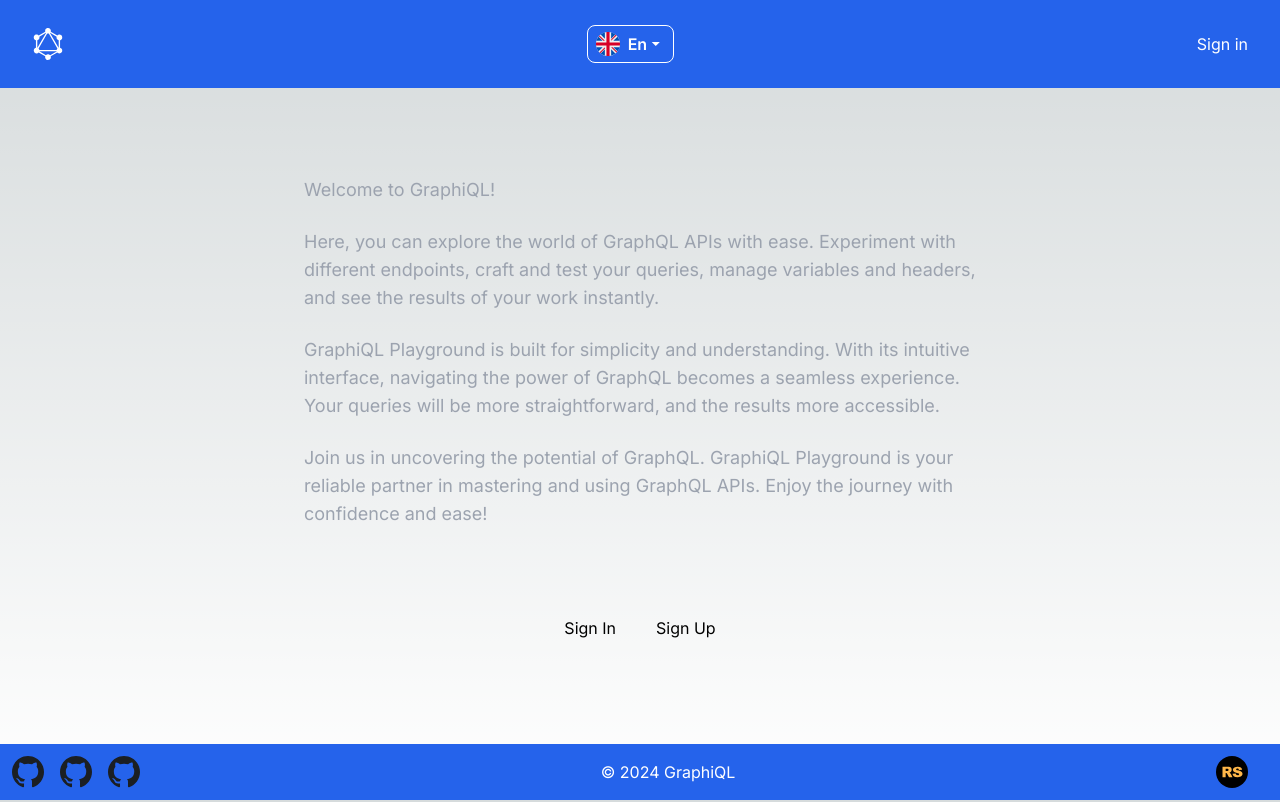
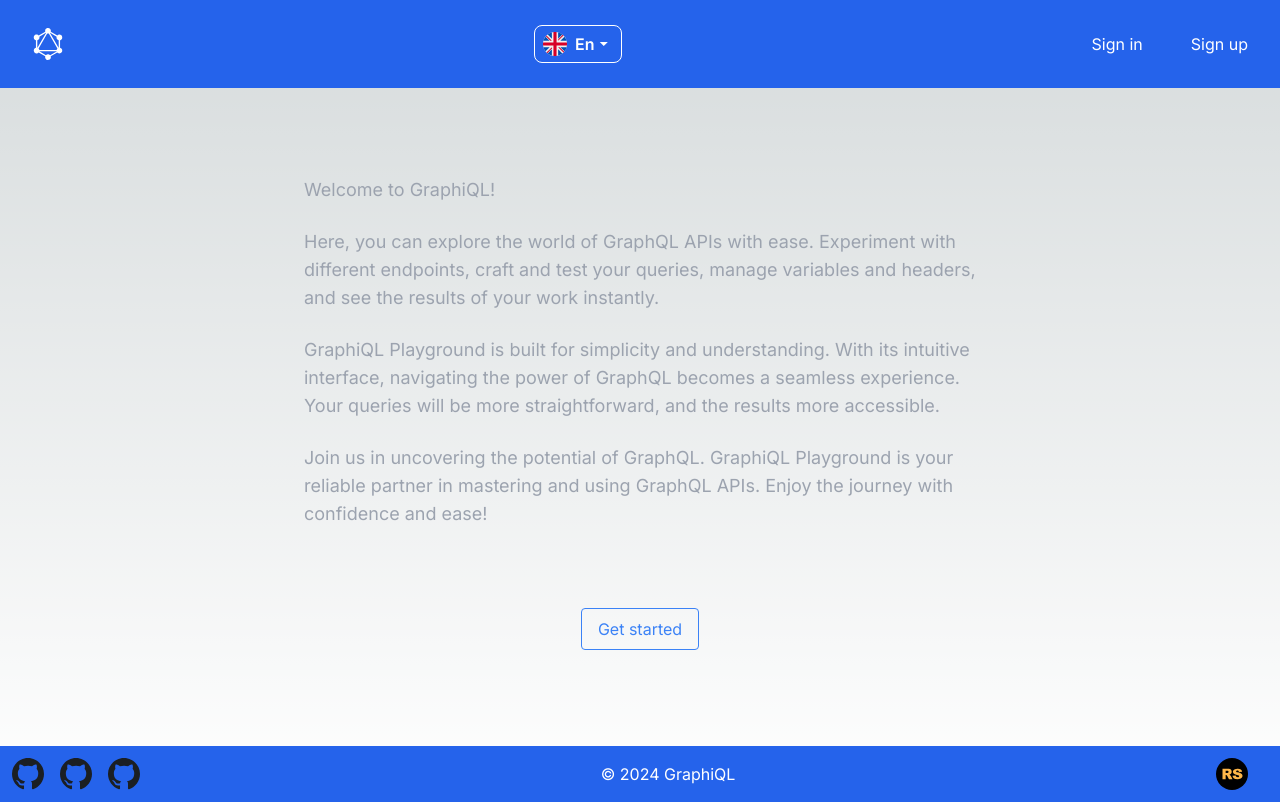
Before and after one commit to katya-petrova/graphiql-app, a Next.js app: page / in a window 1280 px wide. Built offline with nearby package versions, Linux system fonts and the light colour scheme.

Commit message:
add get started button

```diff
--- a/src/app/components/Header/Header.tsx
+++ b/src/app/components/Header/Header.tsx
@@ -38,9 +38,7 @@
 
   return (
     <header
-      className={`fixed top-0 left-0 right-0 content-center px-2 md:px-3 bg-blue-600 text-white transition-all duration-300 z-50 ${
-        isSticky ? 'py-1 md:py-1.5' : 'py-3 md:py-5'
-      }`}
+      className={`fixed top-0 left-0 right-0 content-center px-2 md:px-3 bg-blue-600 text-white transition-all duration-300 z-50 ${isSticky ? 'py-1 md:py-1.5' : 'py-3 md:py-5'}`}
     >
       <nav className="w-full text-center flex justify-between items-center">
         <Link href="/">
@@ -58,9 +56,14 @@
             Sign out
           </Link>
         ) : (
-          <Link onClick={() => setIsSignedIn?.(true)} href="/sign-up">
-            Sign in
-          </Link>
+          <div className="flex space-x-2">
+            <Link onClick={() => setIsSignedIn?.(true)} href="/sign-in">
+              Sign in
+            </Link>
+            <Link onClick={() => setIsSignedIn?.(true)} href="/sign-up">
+              Sign up
+            </Link>
+          </div>
         )}
       </nav>
     </header>
--- a/src/app/page.tsx
+++ b/src/app/page.tsx
@@ -1,4 +1,4 @@
-import { Link } from './components/Link';
+import Link from 'next/link';
 
 export default function Welcome() {
   return (
@@ -23,8 +23,12 @@
         </p>
       </section>
       <div className="flex mt-20">
-        <Link href="/sign-in">Sign In</Link>
-        <Link href="/sign-up">Sign Up</Link>
+        <Link
+          href="/sign-up"
+          className="border border-blue-500 rounded px-4 py-2 hover:border-blue-700 text-blue-500 hover:text-blue-700 transition ease-in-out duration-150 hover:bg-transparent w-full text-center"
+        >
+          Get started
+        </Link>
       </div>
     </>
   );
```
